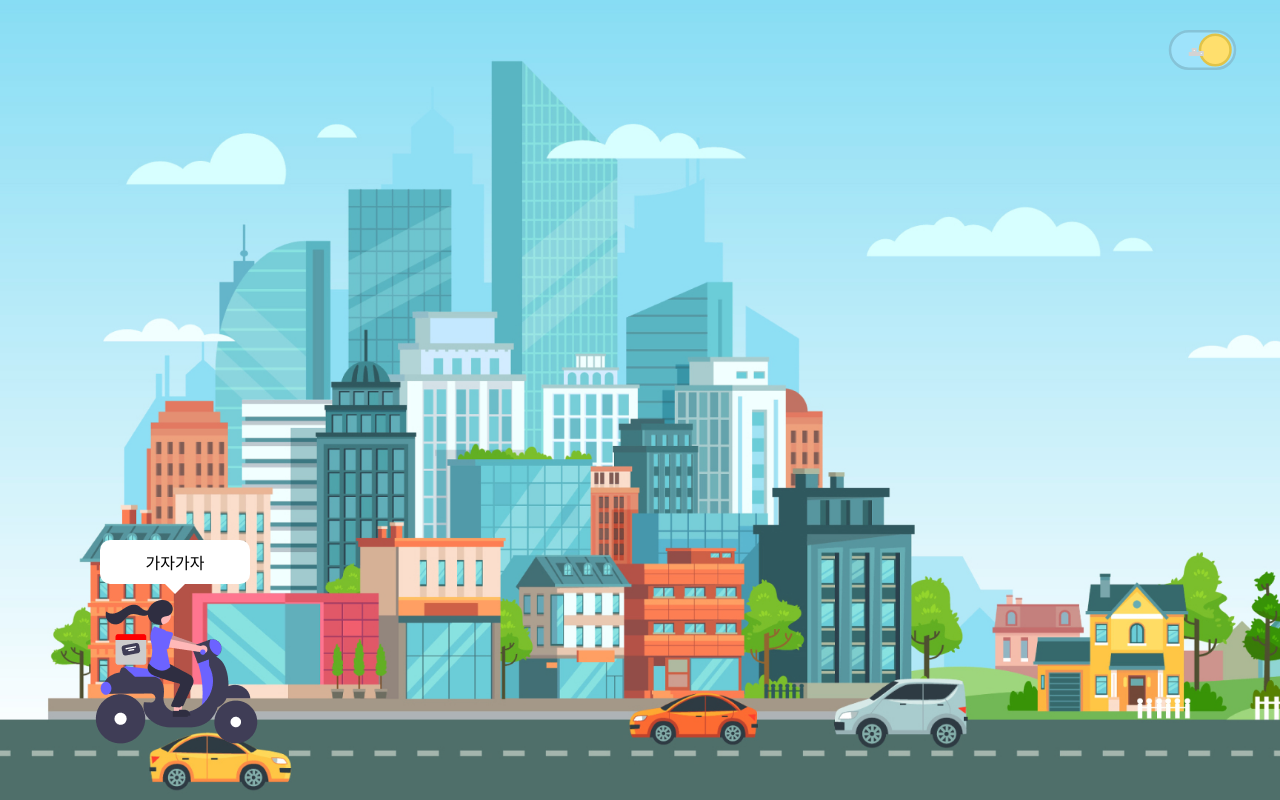
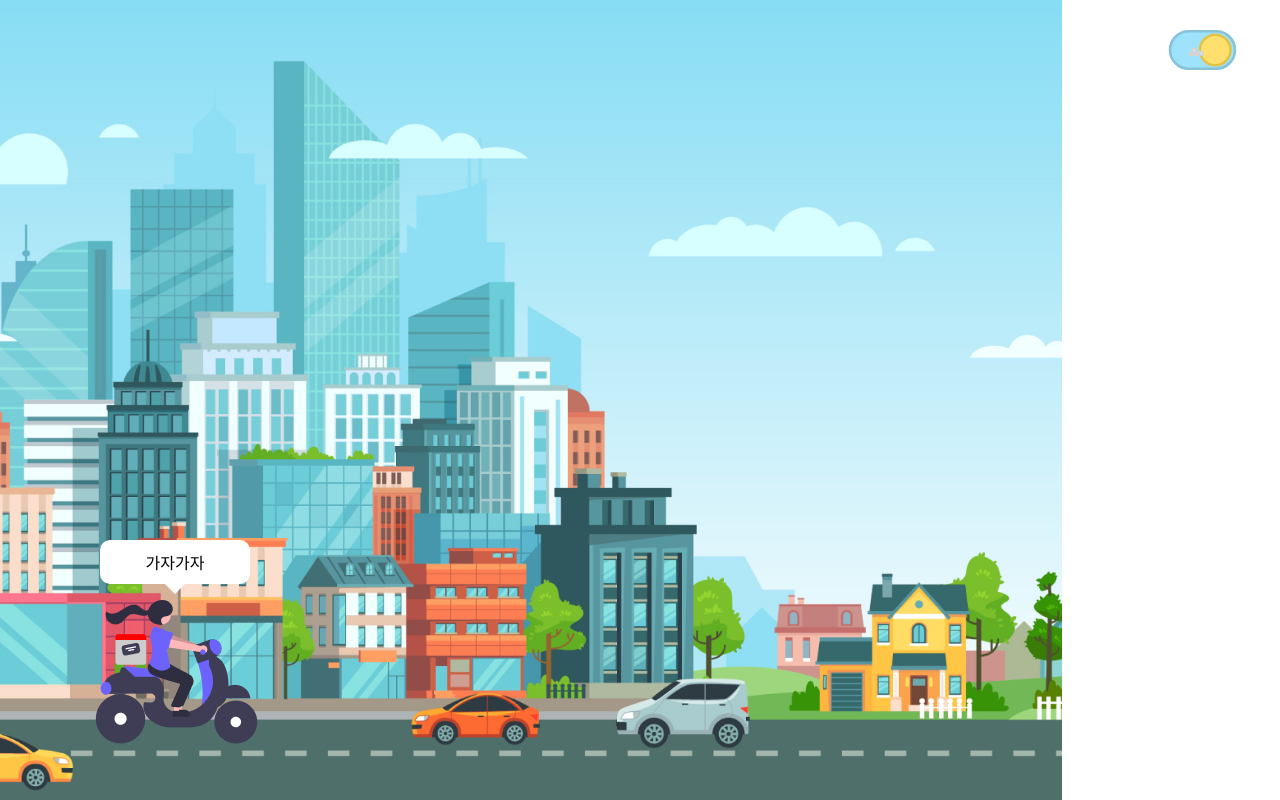
Before and after one commit to Re-Ac-T/react-styled-component, a React (Create React App) app: page / in a window 1280 px wide. Built offline with nearby package versions, Linux system fonts and the light colour scheme.

Commit message:
feat: add animation to move the background image along the x-axis

```diff
--- a/src/container/HomeContainer/index.jsx
+++ b/src/container/HomeContainer/index.jsx
@@ -1,6 +1,6 @@
 import React, {useState} from 'react';
 import styled from 'styled-components';
-import { random } from 'utils/Utils';
+import {random} from 'utils/Utils';
 
 import dayBg from 'assets/images/day_bg.jpg';
 import nightBg from 'assets/images/night_bg.jpg';
@@ -17,6 +17,19 @@ const HomeLayout = styled.div`
   background-size: cover;
   position: relative;
 
+  animation-name: myMove;
+  animation-iteration-count: infinite;
+  animation-duration: 20s;
+
+  @keyframes myMove {
+    from {
+      transform: translateX(0%);
+    }
+    to {
+      transform: translateX(-25%);
+    }
+  }
+
   &::before {
     content: '';
     position: absolute;
@@ -25,7 +38,7 @@ const HomeLayout = styled.div`
     height: 100%;
     background: url(${buildingLight_1});
     background-size: cover;
-    opacity: ${props => props.backgroundBg? 0 : 1};
+    opacity: ${props => props.backgroundBg ? 0 : 1};
     pointer-events: none;
   }
   &::after {
@@ -36,15 +49,15 @@ const HomeLayout = styled.div`
     height: 100%;
     background: url(${buildingLight_2});
     background-size: cover;
-    opacity: ${props => props.backgroundBg? 0 : 1};
+    opacity: ${props => props.backgroundBg ? 0 : 1};
     pointer-events: none;
   }
 
 `
 
 const HomeContainer = () => {
-  const [ dayTime, setDayTime] = useState(true);
-  const [ soliloquy, setSoliloquy] = useState({message: '가자가자', count: 0});
+    const [dayTime, setDayTime] = useState(true);
+    const [soliloquy, setSoliloquy] = useState({message: '가자가자', count: 0});
     const talk = {
         day: ['출근길이 막히네', '이제 출근하지만 벌써 집가고싶다...', '졸려', '. . .', '좋은 아침~'],
         night: ['칼퇴근이다', '집까지 5분', '야식 뭐먹지', '길 안막혀서 좋다', '음주운전, 졸음운전 금지'],
@@ -56,26 +69,27 @@ const HomeContainer = () => {
     }
 
     const stopConversation = () => {
-    if(soliloquy.count > 10 ) {
+        if (soliloquy.count > 10) {
             setSoliloquy({message: '이제 운전 집중헤야해', count: 0});
             return false;
         }
     };
 
     const conversation = () => {
-    if(dayTime) {
-      setSoliloquy({message: talk.day[random(5)], count: soliloquy.count+1});
+        if (dayTime) {
+            setSoliloquy({message: talk.day[random(5)], count: soliloquy.count + 1});
             stopConversation();
         } else {
-      setSoliloquy({message: talk.night[random(5)], count: soliloquy.count+1});
+            setSoliloquy({message: talk.night[random(5)], count: soliloquy.count + 1});
             stopConversation();
         }
     }
     return (
-    <HomeLayout backgroundBg={dayTime}>
-      <HeaderContainer dayTime={dayTime} changeDayAndNight={changeDayAndNight} />
+        <>
+            <HeaderContainer dayTime={dayTime} changeDayAndNight={changeDayAndNight}/>
+            <HomeLayout backgroundBg={dayTime}/>
             <MainContent dayTime={dayTime} conversation={conversation} soliloquy={soliloquy}/>
-    </HomeLayout>
+        </>
     );
 };
 
```
Lines whose indentation alone changed are shown as unchanged.
